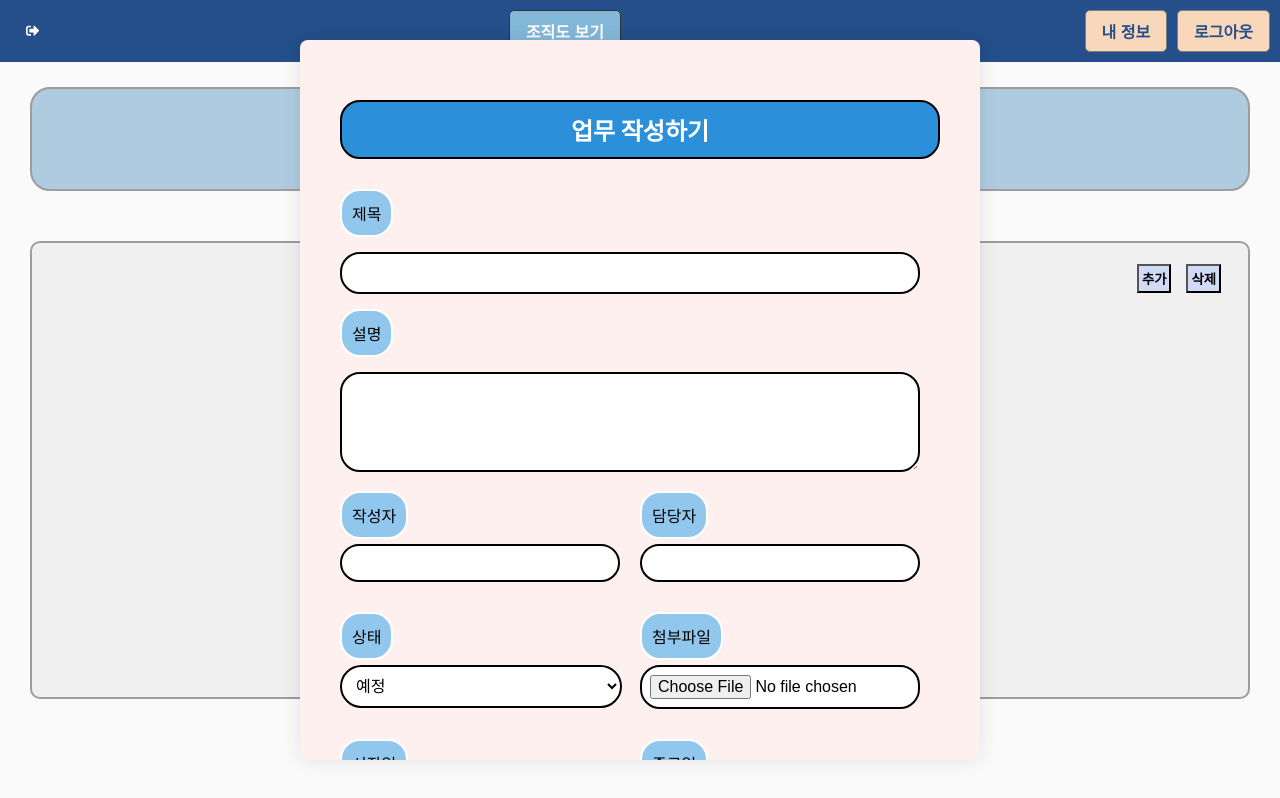
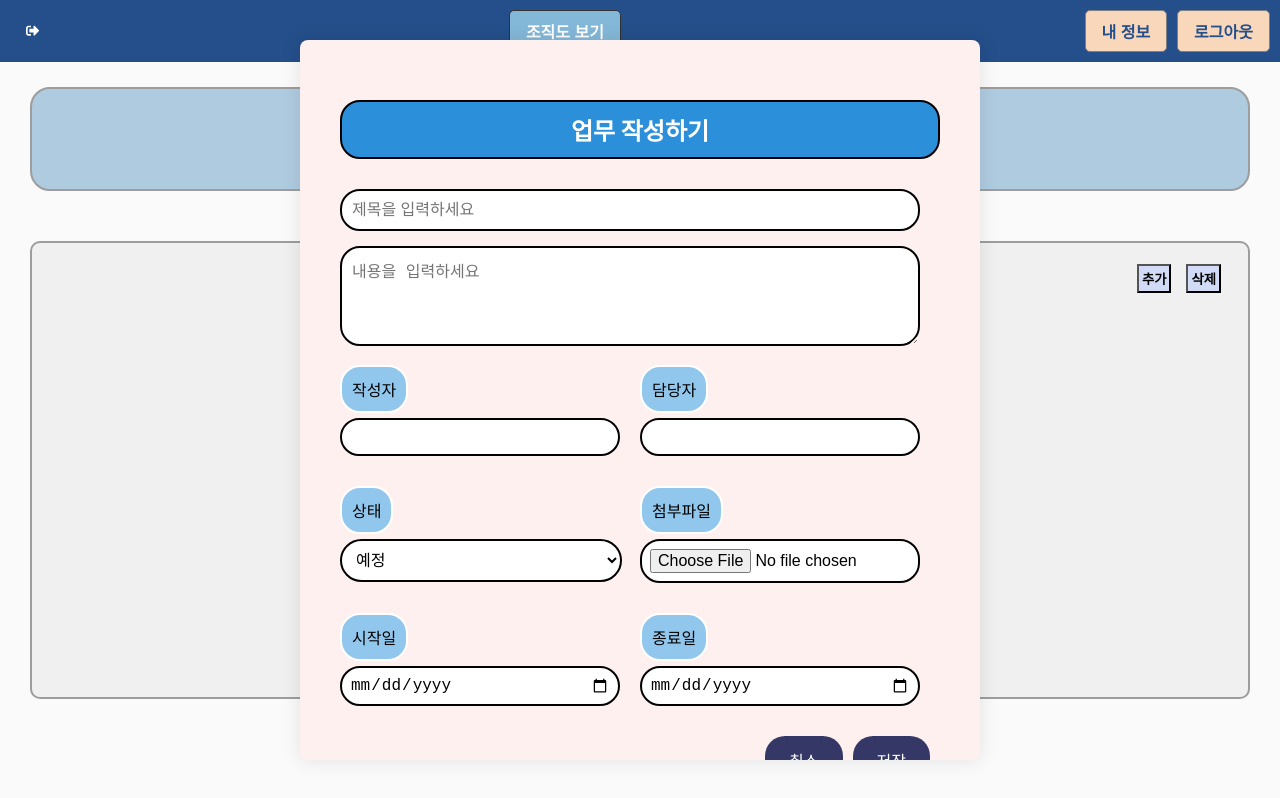
Before and after one commit to CSID-DGU/2024-1-SCS4031-01-sososo-3, a React (Create React App) app in the folder frontend/: page / in a window 1280 px wide. Both pictures are taken after a click on the button "추가". Built offline with nearby package versions, Linux system fonts and the light colour scheme.

Commit message:
[PSJ]fix_제목, 내용 입력창

```diff
--- a/frontend/src/pages/main/TaskForm.js
+++ b/frontend/src/pages/main/TaskForm.js
@@ -68,16 +68,18 @@ const TaskForm = ({ onClose, onTaskSubmit, taskId }) => {
       <h2>업무 작성하기</h2>
       <form onSubmit={handleSubmit}>
 
-          <label>제목</label>
+
           <input
             type="text"
+            placeholder="제목을 입력하세요"
             value={taskTitle}
             onChange={handleTitleChange}
             required
           />
 
-          <label>설명</label>
           <textarea
+            type="text"
+            placeholder="내용을 입력하세요"
             value={taskDescription}
             onChange={handleDescriptionChange}
             required
```
